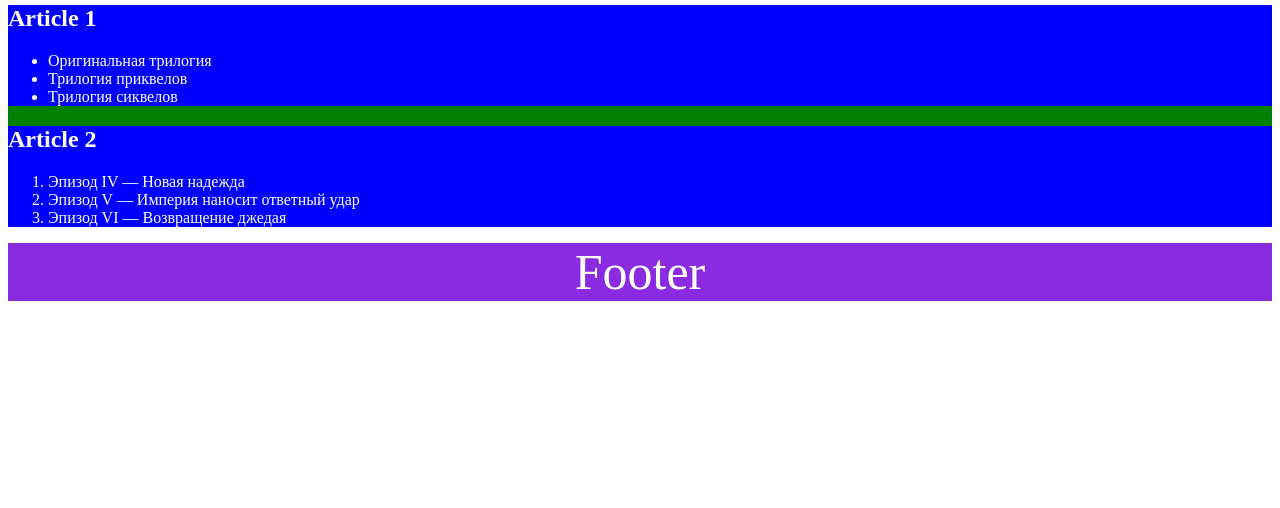
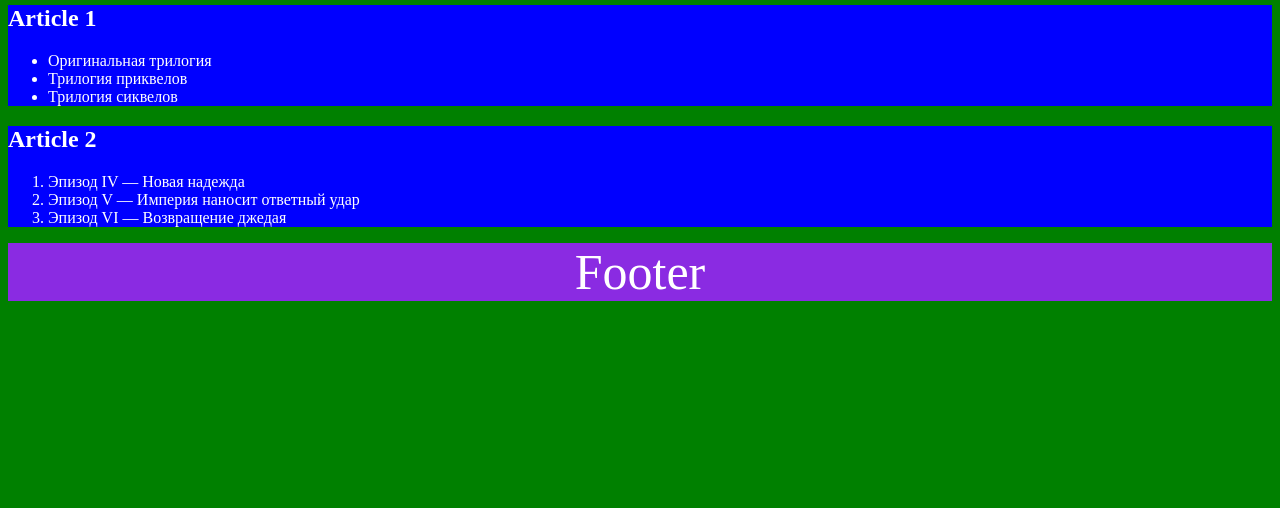
Before and after one commit to js-tasks-ru/htmlcss-20220414_talikova93, a website: page 02-dz0/01-semantic-mockup/solution.html in a window 1280 px wide. Shown: the part 292-800 px from the top of the page. Drawn offline with Linux system fonts and the light colour scheme.

Commit message:
FInal results

```diff
--- a/02-dz0/01-semantic-mockup/02-dz0/01-semantic-mockup/solution.css
+++ b/02-dz0/01-semantic-mockup/02-dz0/01-semantic-mockup/solution.css
@@ -15,7 +15,7 @@ nav {
     background-color: orange;
     text-decoration: underline;
 }
-div{
+body{
     color:white;
     background-color:green;
 }
--- a/02-dz0/01-semantic-mockup/solution.html
+++ b/02-dz0/01-semantic-mockup/solution.html
@@ -15,7 +15,6 @@
             </nav>
         </header>
         <main>
-            <div>
             <article>
               <h2>Article 1</h2>
                <ul>
@@ -33,7 +32,7 @@
                      <li>Эпизод VI — Возвращение джедая</li>
                  </ol>
             </article>
-        </div>
+
         </main>
         <footer>Footer</footer>
       </body>
```
